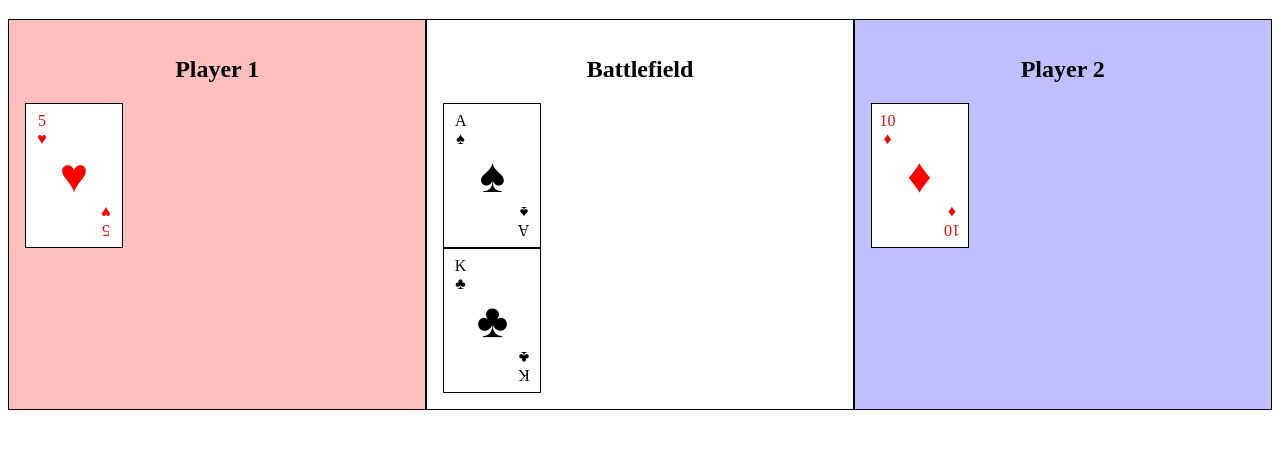
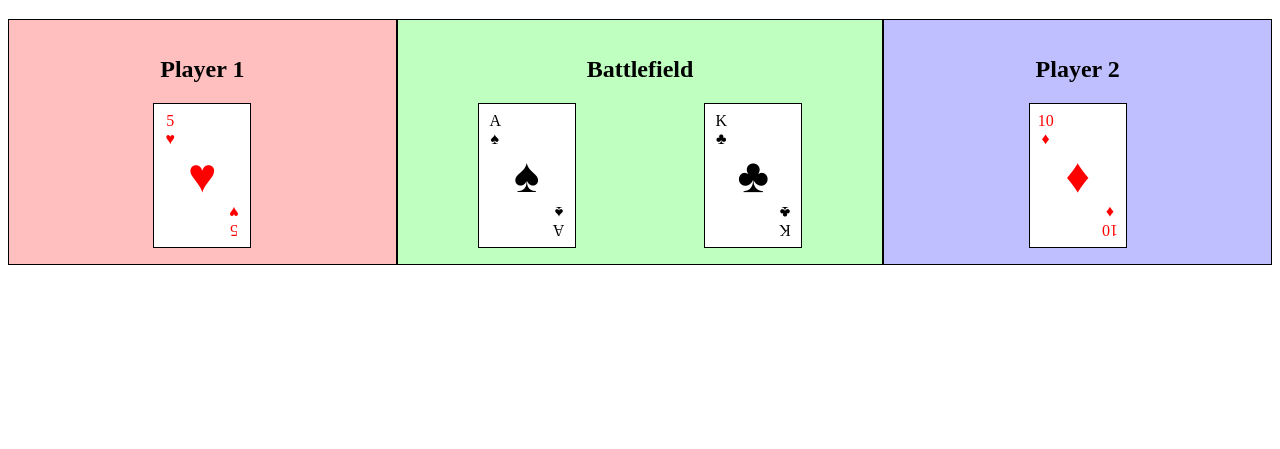
Before and after one commit to ThirstyHead/deck, a website: page index.html in a window 1280 px wide. Shown: the part 61-510 px from the top of the page. Drawn offline with Linux system fonts and the light colour scheme.

Commit message:
converted several classes to id; cleaned up whitespace

```diff
--- a/index.html
+++ b/index.html
@@ -16,14 +16,31 @@
         flex-grow: 1;
       }
 
-      .player1{
+      #player1{
         /* background-color: red; */
         background-color: rgba(255, 0, 0, 0.25);
       }
 
-      .player2{
+      #player2{
         /* background-color: blue; */
         background-color: rgba(0, 0, 255, 0.25);
+      }
+
+      #battlefield{
+        /* background-color: green; */
+        background-color: rgba(0, 255, 0, 0.25);
+      }
+
+      #play{
+        display: flex;
+      }
+
+      #player1-play{
+        flex-grow: 1;
+      }
+
+      #player2-play{
+        flex-grow: 1;
       }
 
       .card{
@@ -31,6 +48,7 @@
         padding: 0.5em;
         width: 5em;
         background-color: white;
+        margin: 0 auto;
       }
 
       .card > header{
@@ -120,50 +138,53 @@
       .diamonds > footer::after{
         content: '\A\2666';
       }
-
-
     </style>
   </head>
   <body>
     <h1>War (The Card Game)</h1>
-
-
     <main>
-      <section class="player1">
+      <section id="player1">
         <h2>Player 1</h2>
+        <div class="stack">
           <div class="card hearts">
             <header>5</header>
             <div class="card-center"></div>
             <footer>5</footer>
           </div>
+        </div>
       </section>
 
-      <section class="battlefield">
+      <section id="battlefield">
         <h2>Battlefield</h2>
+        <div id="play">
+          <div id="player1-play">
             <div class="card spades">
               <header>A</header>
               <div class="card-center"></div>
               <footer>A</footer>
             </div>
+          </div>
 
+          <div id="player2-play">
             <div class="card clubs">
               <header>K</header>
               <div class="card-center"></div>
               <footer>K</footer>
             </div>
+          </div>
+        </div>
       </section>
 
-      <section class="player2">
+      <section id="player2">
         <h2>Player 2</h2>
+        <div class="stack">
           <div class="card diamonds">
             <header>10</header>
             <div class="card-center"></div>
             <footer>10</footer>
           </div>
+        </div>
       </section>
     </main>
-
-
-
   </body>
 </html>
```
Lines whose indentation alone changed are shown as unchanged.
